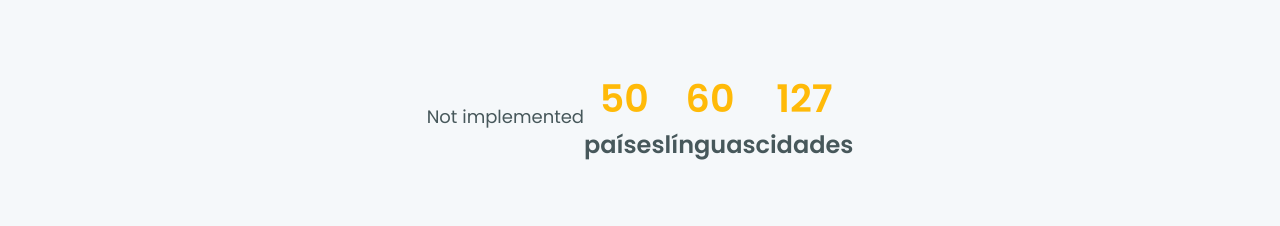
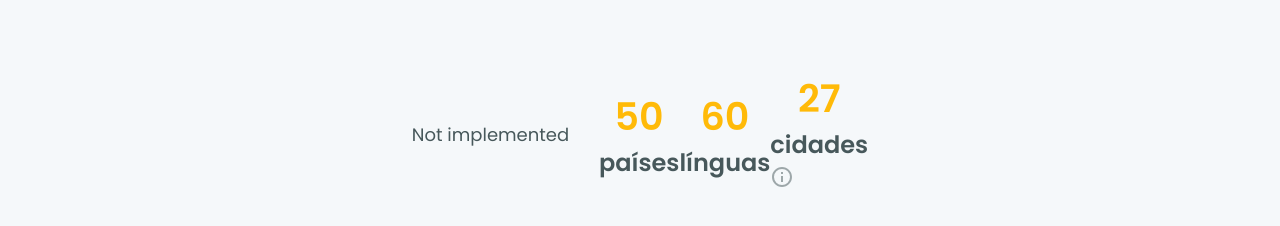
Before and after one commit to IagooCesaar/cursos-rocketseat-ignite-react-mod04-desafio07, a Next.js app: page /continents/africa in a window 1280 px wide. Shown: the part 642-868 px from the top of the page. Built offline with nearby package versions, Linux system fonts and the light colour scheme; data requests are answered from the project's data file.

Commit message:
implementando tooltip

```diff
--- a/src/components/ContinentInfo/ContinentInfoCard.tsx
+++ b/src/components/ContinentInfo/ContinentInfoCard.tsx
@@ -1,4 +1,5 @@
-import { Flex, Text } from '@chakra-ui/react';
+import { Flex, Icon, Text, Tooltip } from '@chakra-ui/react';
+import { RiInformationLine } from 'react-icons/ri'
 
 interface ContinentInfoCardProps {
   value: number;
@@ -31,8 +32,22 @@ export function ContinentInfoCard({
       fontSize={['1xl', '2xl']}
       align='center'
     >
-      <Text fontSize={['20', '38']} fontWeight='semibold' color='default.highlight'>{value}</Text>
-      <Text fontWeight='semibold'>{kindComplete}</Text>
+      <Text fontSize={['20', '38']} fontWeight='semibold' color='default.highlight'>
+        {value > 100 ? value - 100 : value}
+      </Text>
+      <Text fontWeight='semibold'>
+        {kindComplete}
+        {(value > 100)
+          && (
+            <>
+              {' '}
+              <Tooltip hasArrow label={`${value} ${kindComplete}`} fontSize='md' >
+                <span><Icon opacity='50%' as={RiInformationLine} /></span>
+              </Tooltip>
+            </>
+          )
+        }
+      </Text>
     </Flex>
   )
 }
```
